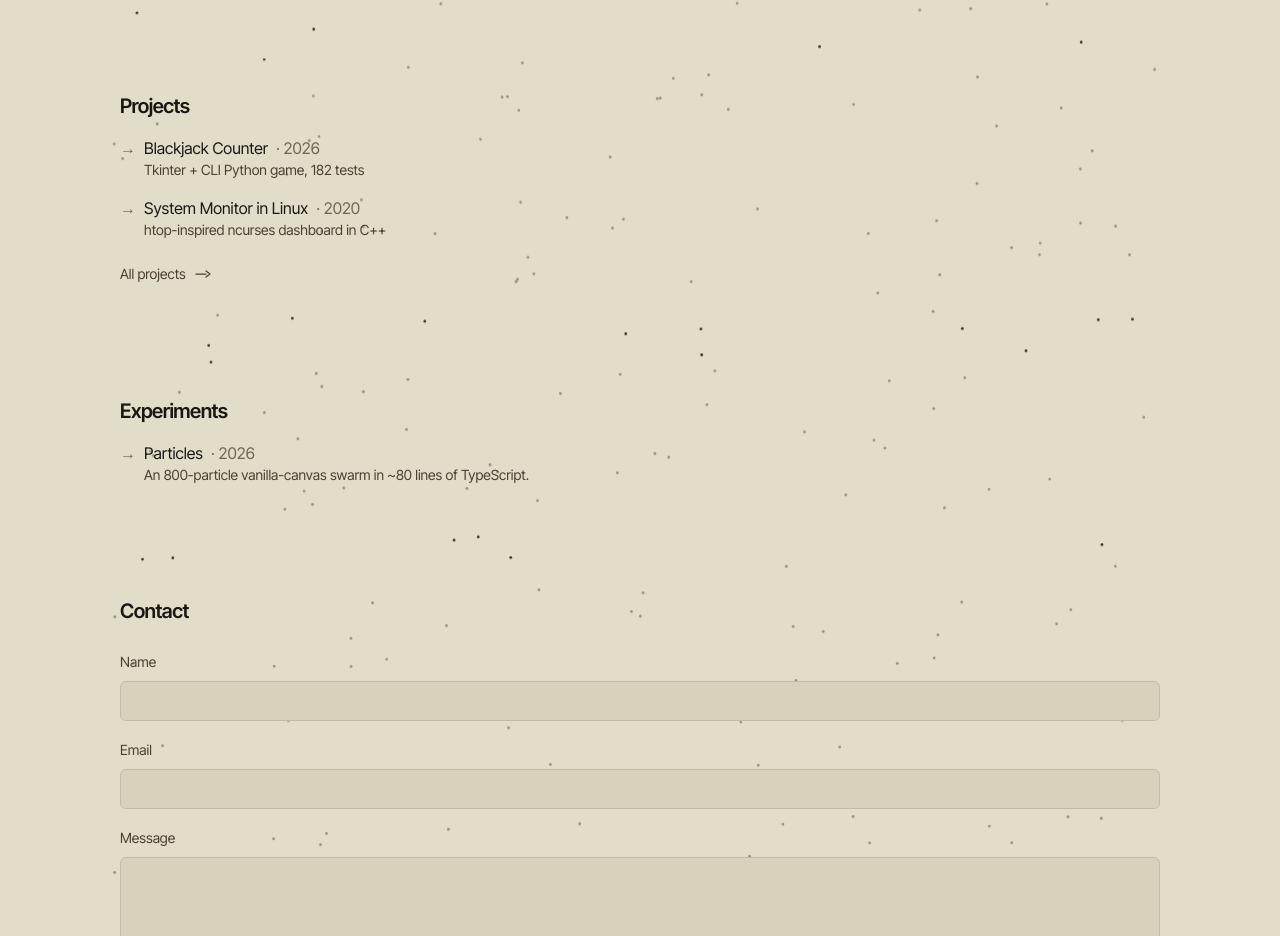
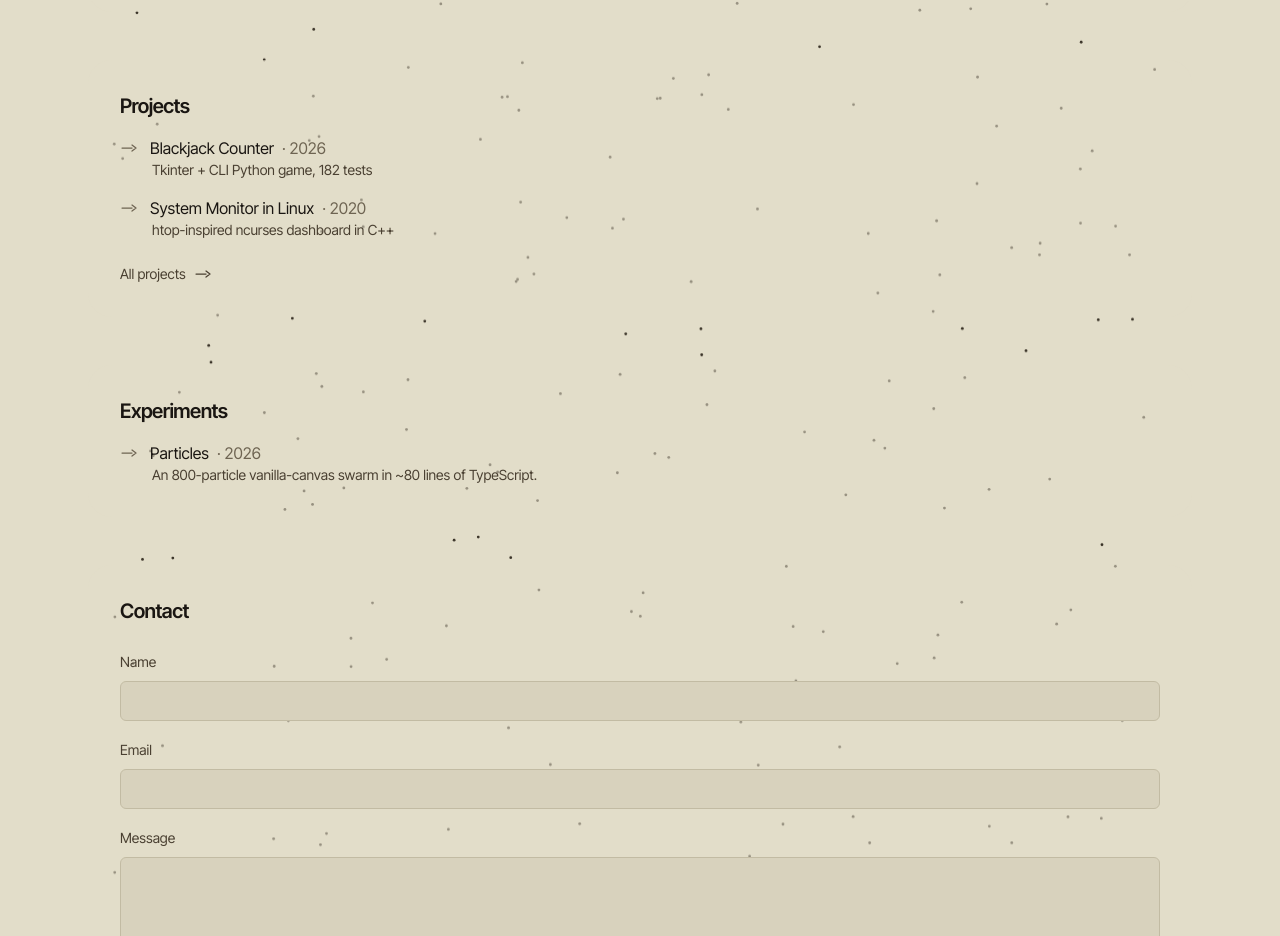
Before and after one commit to dwtang612/dennis-porto, a Next.js app: page / in a window 1280 px wide. Shown: the part 1152-2088 px from the top of the page. Built offline with nearby package versions, Linux system fonts and the light colour scheme; no server answers.

Commit message:
Added fade behavior

```diff
--- a/app/page.tsx
+++ b/app/page.tsx
@@ -5,6 +5,7 @@ import { TechCard } from "@/components/TechCard";
 import { ParticleBackground } from "@/components/ParticleBackground";
 import ContactForm from "@/components/ContactForm";
 import { AnimatedArrowLink } from "@/components/AnimatedArrowLink";
+import { AnimatedArrow } from "@/components/AnimatedArrow";
 import { projects } from "@/data/projects";
 import { homeTechnologies } from "@/data/skills";
 import { isMongoConfigured } from "@/lib/mongodb";
@@ -114,25 +115,20 @@ export default function HomePage() {
         <ul className="mt-4 space-y-4">
           {projects.map((p) => (
             <li key={p.slug} className="group">
-              <div>
-                <span
-                  aria-hidden
-                  className="mr-2 inline-block text-[var(--color-text-muted)] transition-transform group-hover:translate-x-1"
-                >
-                  →
-                </span>
+              <div className="inline-flex items-center gap-2">
+                <AnimatedArrow className="text-[var(--color-text-muted)]" />
                 <Link
                   href={`/projects/${p.slug}`}
                   className="text-[var(--color-text-primary)] hover:text-[var(--color-accent)] hover:underline underline-offset-4"
                 >
                   {p.title}
                 </Link>
-                <span className="ml-2 text-[var(--color-text-muted)]">
+                <span className="text-[var(--color-text-muted)]">
                   · {p.year}
                 </span>
               </div>
               {p.tagline ? (
-                <p className="ml-6 text-sm text-[var(--color-text-secondary)]">
+                <p className="ml-8 text-sm text-[var(--color-text-secondary)]">
                   {p.tagline}
                 </p>
               ) : null}
@@ -152,24 +148,19 @@ export default function HomePage() {
         <SectionHeading>Experiments</SectionHeading>
         <ul className="mt-4 space-y-4">
           <li className="group">
-            <div>
-              <span
-                aria-hidden
-                className="mr-2 inline-block text-[var(--color-text-muted)] transition-transform group-hover:translate-x-1"
-              >
-                →
-              </span>
+            <div className="inline-flex items-center gap-2">
+              <AnimatedArrow className="text-[var(--color-text-muted)]" />
               <Link
                 href="/experiments/particles"
                 className="text-[var(--color-text-primary)] hover:text-[var(--color-accent)] hover:underline underline-offset-4"
               >
                 Particles
               </Link>
-              <span className="ml-2 text-[var(--color-text-muted)]">
+              <span className="text-[var(--color-text-muted)]">
                 · 2026
               </span>
             </div>
-            <p className="ml-6 text-sm text-[var(--color-text-secondary)]">
+            <p className="ml-8 text-sm text-[var(--color-text-secondary)]">
               An 800-particle vanilla-canvas swarm in ~80 lines of TypeScript.
             </p>
           </li>
--- a/app/projects/page.tsx
+++ b/app/projects/page.tsx
@@ -1,6 +1,7 @@
 import Link from "next/link";
 import { Badge } from "@/components/ui/badge";
 import { AnimatedArrowLink } from "@/components/AnimatedArrowLink";
+import { AnimatedArrow } from "@/components/AnimatedArrow";
 import { projects } from "@/data/projects";
 
 export default function ProjectsPage() {
@@ -28,13 +29,8 @@ export default function ProjectsPage() {
                 style={{ borderColor: "var(--color-border)" }}
               />
             ) : null}
-            <div className="flex flex-wrap items-baseline gap-x-3 gap-y-1">
-              <span
-                aria-hidden
-                className="inline-block text-[var(--color-text-muted)] transition-transform group-hover:translate-x-1"
-              >
-                →
-              </span>
+            <div className="flex flex-wrap items-center gap-x-3 gap-y-1">
+              <AnimatedArrow className="text-[var(--color-text-muted)]" />
               <Link
                 href={`/projects/${p.slug}`}
                 className="text-lg font-medium text-[var(--color-text-primary)] hover:text-[var(--color-accent)] hover:underline underline-offset-4"
--- /dev/null
+++ b/components/AnimatedArrow.tsx
@@ -0,0 +1,62 @@
+import type { CSSProperties } from "react";
+
+type Props = {
+  direction?: "forward" | "backward";
+  className?: string;
+  style?: CSSProperties;
+};
+
+/**
+ * The animated arrow SVG used across the site, extracted as a
+ * standalone component so it can drop into list items where the
+ * link is just one piece of a larger row (project entries, etc.)
+ * rather than the entire link.
+ *
+ * Resting state: a short line + arrowhead. Hover state: line scales
+ * horizontally outward (origin-anchored), arrowhead translates further
+ * in the link's direction. The animation triggers via `group-hover:`,
+ * so the parent of this component must be marked with `className="group"`
+ * (typically the <li> or wrapping <Link>).
+ *
+ * `direction="backward"` flips the SVG horizontally via `-scale-x-100`,
+ * which also reverses the inner transforms in screen space — a back
+ * arrow stretches and translates LEFT.
+ *
+ * Color is inherited via `stroke="currentColor"`. Set text color on a
+ * parent (or pass `className`) to change the arrow color.
+ */
+export function AnimatedArrow({
+  direction = "forward",
+  className = "",
+  style,
+}: Props) {
+  return (
+    <svg
+      width="22"
+      height="12"
+      viewBox="0 0 22 12"
+      fill="none"
+      stroke="currentColor"
+      strokeWidth="1.25"
+      strokeLinecap="round"
+      strokeLinejoin="round"
+      aria-hidden="true"
+      style={style}
+      className={`shrink-0 overflow-visible ${
+        direction === "backward" ? "-scale-x-100" : ""
+      } ${className}`}
+    >
+      <line
+        x1="2"
+        y1="6"
+        x2="12"
+        y2="6"
+        className="origin-left transition-transform duration-300 ease-out group-hover:scale-x-150 group-active:scale-x-[2.2]"
+      />
+      <polyline
+        points="12,3 16,6 12,9"
+        className="transition-transform duration-300 ease-out group-hover:translate-x-1 group-active:translate-x-2"
+      />
+    </svg>
+  );
+}
--- a/components/AnimatedArrowLink.tsx
+++ b/components/AnimatedArrowLink.tsx
@@ -1,5 +1,6 @@
 import Link from "next/link";
 import type { ReactNode } from "react";
+import { AnimatedArrow } from "@/components/AnimatedArrow";
 
 type Props = {
   href: string;
@@ -9,17 +10,18 @@ type Props = {
 };
 
 /**
- * A link with a custom inline-SVG arrow that animates on hover.
+ * A link with the shared `AnimatedArrow` paired to its text. For the
+ * common case where the WHOLE row is the link ("All projects", "Back
+ * home"). When the link is just one piece of a larger row (e.g. a
+ * project list item with year + tagline alongside the title), drop
+ * `AnimatedArrow` into the row directly and mark the parent as
+ * `group` so the hover animation still triggers.
  *
  * Resting state: a short line + arrowhead.
  * Hover state:   the line scales horizontally outward (origin-anchored),
  *                and the arrowhead translates further in the link's
  *                direction. Together: the arrow "reaches" toward its
  *                destination.
- *
- * `direction="backward"` flips the entire SVG horizontally via
- * `-scale-x-100`, which also reverses the inner transforms in screen
- * space, so a back arrow stretches and translates toward the LEFT.
  */
 export function AnimatedArrowLink({
   href,
@@ -27,43 +29,16 @@ export function AnimatedArrowLink({
   direction = "forward",
   className = "",
 }: Props) {
-  const arrow = (
-    <svg
-      width="22"
-      height="12"
-      viewBox="0 0 22 12"
-      fill="none"
-      stroke="currentColor"
-      strokeWidth="1.25"
-      strokeLinecap="round"
-      strokeLinejoin="round"
-      aria-hidden="true"
-      className={`shrink-0 overflow-visible ${
-        direction === "backward" ? "-scale-x-100" : ""
-      }`}
-    >
-      <line
-        x1="2"
-        y1="6"
-        x2="12"
-        y2="6"
-        className="origin-left transition-transform duration-300 ease-out group-hover:scale-x-150"
-      />
-      <polyline
-        points="12,3 16,6 12,9"
-        className="transition-transform duration-300 ease-out group-hover:translate-x-1"
-      />
-    </svg>
-  );
-
   return (
     <Link
       href={href}
       className={`group inline-flex items-center gap-2 ${className}`}
     >
-      {direction === "backward" ? arrow : null}
+      {direction === "backward" ? (
+        <AnimatedArrow direction="backward" />
+      ) : null}
       <span>{children}</span>
-      {direction === "forward" ? arrow : null}
+      {direction === "forward" ? <AnimatedArrow direction="forward" /> : null}
     </Link>
   );
 }
```
